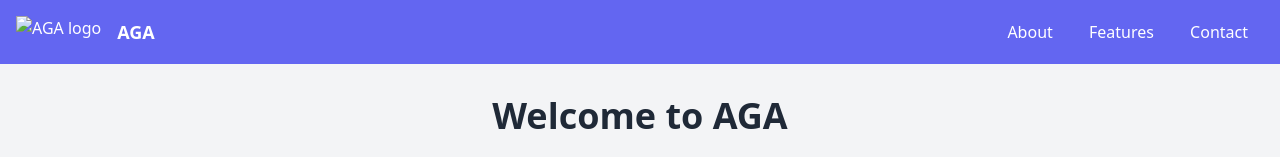
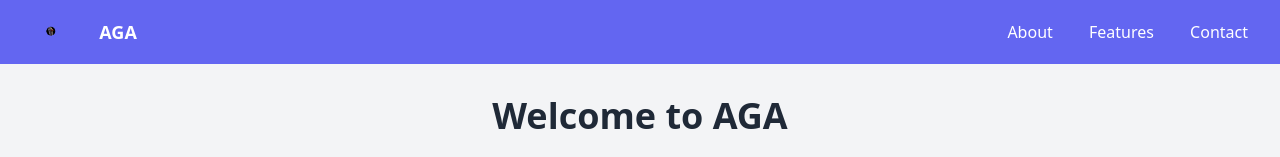
Before and after one commit to AliGalipALATLI/AliGalipALATLI.github.io, a plain HTML site: page index.html in a window 1280 px wide. Shown: the top 157 px of the page. Drawn offline with nearby package versions, Linux system fonts and the light colour scheme.

Commit message:
Update index.html

```diff
--- a/index.html
+++ b/index.html
@@ -18,7 +18,7 @@
         <div class="container mx-auto flex justify-between items-center">
             <div class="flex items-center">
                 <div class="mr-4">
-                    <img src="aga.jpg" alt="AGA logo" class="h-8">
+                    <img src="aga.png" alt="AGA logo" class="h-8">
                 </div>
                 <div>
                     <a href="#" class="font-bold text-lg">AGA</a>
```
